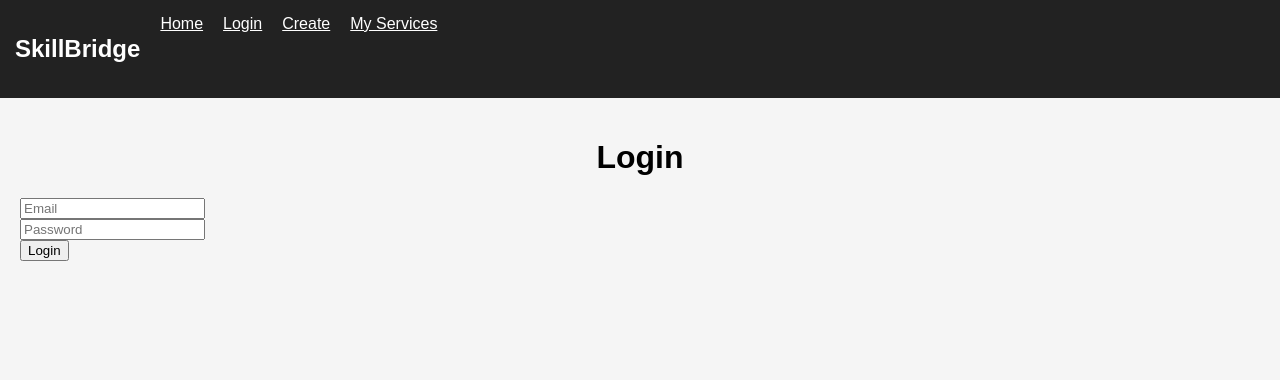
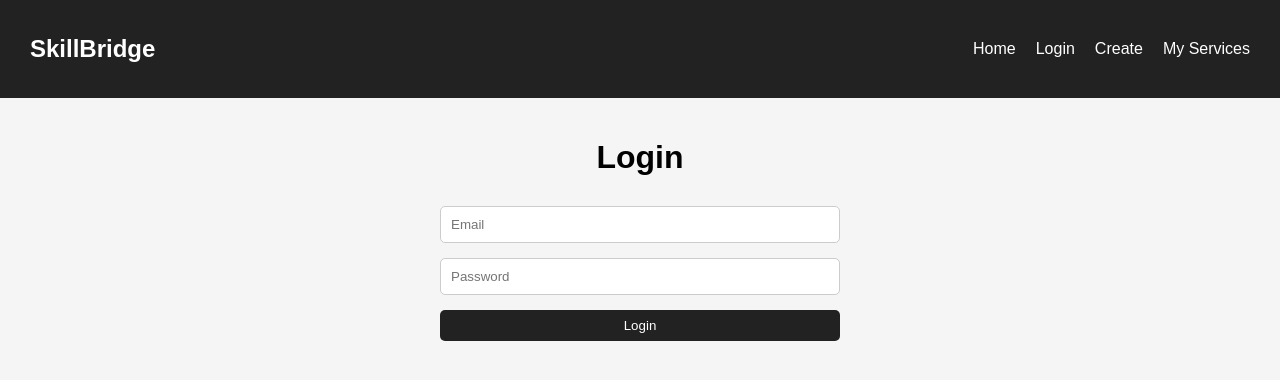
Before and after one commit to raulibinceanu-ship-it/skillbridge-frontend, a React (Create React App) app: page /login in a window 1280 px wide. Shown: the top 380 px of the page. Built offline with nearby package versions, Linux system fonts and the light colour scheme.

Commit message:
improve frontend UI and add filters with loading state
- add react router and fix page structure
- improve layout with container, navbar and basic styling
- add service card component and grid layout
- improve login and create service forms UI
- add filters and loading state to home page

```diff
--- a/package.json
+++ b/package.json
@@ -5,6 +5,7 @@
   "dependencies": {
     "react": "^18.2.0",
     "react-dom": "^18.2.0",
+    "react-router-dom": "^7.13.1",
     "react-scripts": "5.0.1"
   },
   "scripts": {
--- a/src/App.css
+++ b/src/App.css
@@ -1,63 +1,131 @@
 body {
-  font-family: Arial, Helvetica, sans-serif;
+  margin: 0;
+  font-family: Arial, sans-serif;
   background-color: #f5f5f5;
-  margin: 0;
 }
 
+/* layout centrale */
+.container {
+  max-width: 1000px;
+  margin: 0 auto;
+  padding: 20px;
+}
+
+/* titoli */
 h1 {
   text-align: center;
+  margin-bottom: 30px;
 }
 
+/* griglia servizi */
+.services-grid {
+  display: grid;
+  grid-template-columns: repeat(auto-fill, minmax(250px, 1fr));
+  gap: 20px;
+}
+
+/* card */
+.card {
+  background: white;
+  padding: 15px;
+  border-radius: 8px;
+  box-shadow: 0 2px 8px rgba(0, 0, 0, 0.1);
+}
+
+/* bottoni */
+.button {
+  padding: 8px 12px;
+  border: none;
+  border-radius: 5px;
+  background-color: #222;
+  color: white;
+  cursor: pointer;
+}
+
+.button:hover {
+  background-color: #444;
+}
+
+/* form */
+.form {
+  display: flex;
+  flex-direction: column;
+  gap: 15px;
+  max-width: 400px;
+  margin: 0 auto;
+}
+
+.form input {
+  padding: 10px;
+  border-radius: 5px;
+  border: 1px solid #ccc;
+}
 .navbar {
-  background-color: #111;
-  padding: 15px;
+  background-color: #222;
   color: white;
+  padding: 15px 30px;
+  display: flex;
+  justify-content: space-between;
+  align-items: center;
 }
 
 .navbar a {
   color: white;
-  margin-right: 15px;
+  margin-left: 20px;
   text-decoration: none;
 }
 
-.container {
-  padding: 20px;
+.navbar a:hover {
+  text-decoration: underline;
+}
+.description {
+  color: #555;
 }
 
-.services {
-  display: flex;
-  flex-wrap: wrap;
-  justify-content: center;
+.price {
+  font-weight: bold;
+  margin-top: 10px;
 }
 
-.card {
-  background: white;
-  width: 250px;
-  margin: 10px;
-  padding: 15px;
-  border-radius: 8px;
-  box-shadow: 0px 2px 6px rgba(0, 0, 0, 0.15);
+.category {
+  font-size: 12px;
+  color: gray;
+  margin-top: 5px;
 }
 
-.card h3 {
-  margin-top: 0;
-}
-
-.card button {
-  background: red;
+.delete-button {
+  margin-top: 10px;
+  background-color: #e74c3c;
   color: white;
   border: none;
   padding: 6px 10px;
+  border-radius: 5px;
   cursor: pointer;
 }
-.navbar {
-  background-color: #111;
+
+.delete-button:hover {
+  background-color: #c0392b;
+}
+.form input:focus {
+  outline: none;
+  border: 1px solid #222;
+}
+.card {
+  background: white;
   padding: 15px;
-  color: white;
+  border-radius: 8px;
+  box-shadow: 0 2px 8px rgba(0, 0, 0, 0.1);
+  transition:
+    transform 0.2s ease,
+    box-shadow 0.2s ease;
 }
 
-.navbar a {
-  color: white;
-  margin-right: 15px;
-  text-decoration: none;
+.card:hover {
+  transform: translateY(-5px);
+  box-shadow: 0 5px 15px rgba(0, 0, 0, 0.2);
 }
+.loading {
+  text-align: center;
+  font-size: 18px;
+  color: #555;
+}
--- a/src/App.js
+++ b/src/App.js
@@ -1,19 +1,23 @@
+import { BrowserRouter as Router, Routes, Route } from "react-router-dom";
 import Home from "./pages/Home";
 import Login from "./pages/Login";
-import Navbar from "./components/Navbar";
 import CreateService from "./pages/CreateService";
 import MyServices from "./pages/MyServices";
+import Navbar from "./components/Navbar";
 import "./App.css";
+
 function App() {
-  const path = window.location.pathname;
   return (
-    <div>
+    <Router>
       <Navbar />
-      {path === "/login" ? <Login /> : <Home />}
-      {path === "/create-service" && <CreateService />}
-      {path === "/my-services" && <MyServices />}
-      {path === "/" && <Home />}
-    </div>
+
+      <Routes>
+        <Route path="/" element={<Home />} />
+        <Route path="/login" element={<Login />} />
+        <Route path="/create-service" element={<CreateService />} />
+        <Route path="/my-services" element={<MyServices />} />
+      </Routes>
+    </Router>
   );
 }
 
--- a/src/components/Navbar.js
+++ b/src/components/Navbar.js
@@ -1,28 +1,15 @@
+import { Link } from "react-router";
 function Navbar() {
   return (
-    <div
-      style={{
-        backgroundColor: "#222",
-        padding: "15px",
-        color: "white",
-        display: "flex",
-        gap: "20px",
-      }}
-    >
+    <div className="navbar">
       <h2>SkillBridge</h2>
 
-      <a href="/" style={{ color: "white" }}>
-        Home
-      </a>
-      <a href="/login" style={{ color: "white" }}>
-        Login
-      </a>
-      <a href="/create-service" style={{ color: "white" }}>
-        Create
-      </a>
-      <a href="/my-services" style={{ color: "white" }}>
-        My Services
-      </a>
+      <div>
+        <Link to="/">Home</Link>
+        <Link to="/login">Login</Link>
+        <Link to="/create-service">Create</Link>
+        <Link to="/my-services">My Services</Link>
+      </div>
     </div>
   );
 }
--- a/src/components/ServiceCard.js
+++ b/src/components/ServiceCard.js
@@ -1,38 +1,16 @@
 function ServiceCard({ service, onDelete }) {
   return (
-    <div
-      style={{
-        border: "1px solid #ddd",
-        borderRadius: "10px",
-        padding: "15px",
-        margin: "10px",
-        width: "250px",
-        boxShadow: "0 2px 8px rgba(0,0,0,0.1)",
-        backgroundColor: "white",
-      }}
-    >
+    <div className="card">
       <h3>{service.title}</h3>
 
-      <p style={{ color: "#555" }}>{service.description}</p>
+      <p className="description">{service.description}</p>
 
-      <p>
-        <b>{service.price} €</b>
-      </p>
+      <p className="price">{service.price} €</p>
 
-      <p style={{ fontSize: "12px", color: "gray" }}>{service.category}</p>
+      <p className="category">{service.category}</p>
 
       {onDelete && (
-        <button
-          onClick={() => onDelete(service.id)}
-          style={{
-            backgroundColor: "red",
-            color: "white",
-            border: "none",
-            padding: "5px 10px",
-            borderRadius: "5px",
-            cursor: "pointer",
-          }}
-        >
+        <button className="delete-button" onClick={() => onDelete(service.id)}>
           Delete
         </button>
       )}
--- a/src/pages/CreateService.js
+++ b/src/pages/CreateService.js
@@ -7,6 +7,8 @@ function CreateService() {
   const [category, setCategory] = useState("");
 
   const createService = () => {
+    console.log("CLICK");
+
     const token = localStorage.getItem("token");
 
     fetch("http://localhost:8080/api/services", {
@@ -16,30 +18,33 @@ function CreateService() {
         Authorization: "Bearer " + token,
       },
       body: JSON.stringify({
-        title: title,
-        description: description,
-        price: price,
-        category: category,
+        title,
+        description,
+        price: Number(price),
+        category,
       }),
     })
       .then((res) => res.json())
-      .then((data) => {
-        console.log(data);
+      .then(() => {
         alert("Servizio creato!");
+        window.location.href = "/";
+      })
+      .catch((err) => {
+        console.error(err);
+        alert("Errore");
       });
   };
 
   return (
-    <div>
-      <h2>Create Service</h2>
+    <div className="container">
+      <h1>Create Service</h1>
 
+      <div className="form">
         <input
           placeholder="Title"
           value={title}
           onChange={(e) => setTitle(e.target.value)}
         />
-
-      <br />
 
         <input
           placeholder="Description"
@@ -47,15 +52,11 @@ function CreateService() {
           onChange={(e) => setDescription(e.target.value)}
         />
 
-      <br />
-
         <input
           placeholder="Price"
           value={price}
           onChange={(e) => setPrice(e.target.value)}
         />
-
-      <br />
 
         <input
           placeholder="Category"
@@ -63,9 +64,8 @@ function CreateService() {
           onChange={(e) => setCategory(e.target.value)}
         />
 
-      <br />
-
         <button onClick={createService}>Create Service</button>
+      </div>
     </div>
   );
 }
--- a/src/pages/Home.js
+++ b/src/pages/Home.js
@@ -1,32 +1,68 @@
 import { useEffect, useState } from "react";
+import { Link } from "react-router-dom";
 import ServiceCard from "../components/ServiceCard";
 
 function Home() {
   const [services, setServices] = useState([]);
+  const [loading, setLoading] = useState(true);
+  const [category, setCategory] = useState("");
+  const [maxPrice, setMaxPrice] = useState("");
 
   useEffect(() => {
-    fetch("http://localhost:8080/api/services")
-      .then((res) => {
-        if (!res.ok) {
-          throw new Error("Errore nel fetch");
-        }
-        return res.json();
+    setLoading(true);
+
+    let url = "http://localhost:8080/api/services";
+
+    if (category || maxPrice) {
+      url += `?category=${category}&maxPrice=${maxPrice}`;
+    }
+
+    fetch(url)
+      .then((res) => res.json())
+      .then((data) => {
+        setServices(data);
+        setLoading(false);
       })
-      .then((data) => setServices(data))
-      .catch((error) => {
-        console.log("Errore gestito:", error);
-      });
-  }, []);
+      .catch(() => setLoading(false));
+  }, [category, maxPrice]);
 
   return (
     <div className="container">
       <h1>Available Services</h1>
 
-      <div className="services">
-        {services.map((service) => (
-          <ServiceCard key={service.id} service={service} />
-        ))}
+      <div style={{ textAlign: "center", marginBottom: "20px" }}>
+        <Link to="/create-service">
+          <button className="button">+ Create Service</button>
+        </Link>
       </div>
+
+      <div style={{ marginBottom: "20px", textAlign: "center" }}>
+        <input
+          placeholder="Category"
+          value={category}
+          onChange={(e) => setCategory(e.target.value)}
+          style={{ marginRight: "10px", padding: "8px" }}
+        />
+
+        <input
+          placeholder="Max Price"
+          value={maxPrice}
+          onChange={(e) => setMaxPrice(e.target.value)}
+          style={{ padding: "8px" }}
+        />
+      </div>
+
+      {loading ? (
+        <p className="loading">Loading...</p>
+      ) : services.length === 0 ? (
+        <p className="loading">No services available</p>
+      ) : (
+        <div className="services-grid">
+          {services.map((service) => (
+            <ServiceCard key={service.id} service={service} />
+          ))}
+        </div>
+      )}
     </div>
   );
 }
--- a/src/pages/Login.js
+++ b/src/pages/Login.js
@@ -11,19 +11,17 @@ function Login() {
         "Content-Type": "application/json",
       },
       body: JSON.stringify({
-        email: email,
-        password: password,
+        email,
+        password,
       }),
     })
       .then((res) => res.json())
       .then((data) => {
-        console.log(data);
+        console.log("RISPOSTA LOGIN:", data);
 
-        // salva il token nel localStorage
         localStorage.setItem("token", data.token);
 
         alert("Login effettuato!");
-
         window.location.href = "/";
       });
   };
@@ -32,13 +30,13 @@ function Login() {
     <div className="container">
       <h1>Login</h1>
 
+      <div className="form">
         <input
+          type="email"
           placeholder="Email"
           value={email}
           onChange={(e) => setEmail(e.target.value)}
         />
-
-      <br />
 
         <input
           type="password"
@@ -47,9 +45,10 @@ function Login() {
           onChange={(e) => setPassword(e.target.value)}
         />
 
-      <br />
-
-      <button onClick={handleLogin}>Login</button>
+        <button className="button" onClick={handleLogin}>
+          Login
+        </button>
+      </div>
     </div>
   );
 }
```
Also changed, not shown: src/pages/MyServices.js (+32 -25 lines), 1 other file (tests, documents, lock files or other folders). Lines whose indentation alone changed are shown as unchanged.
